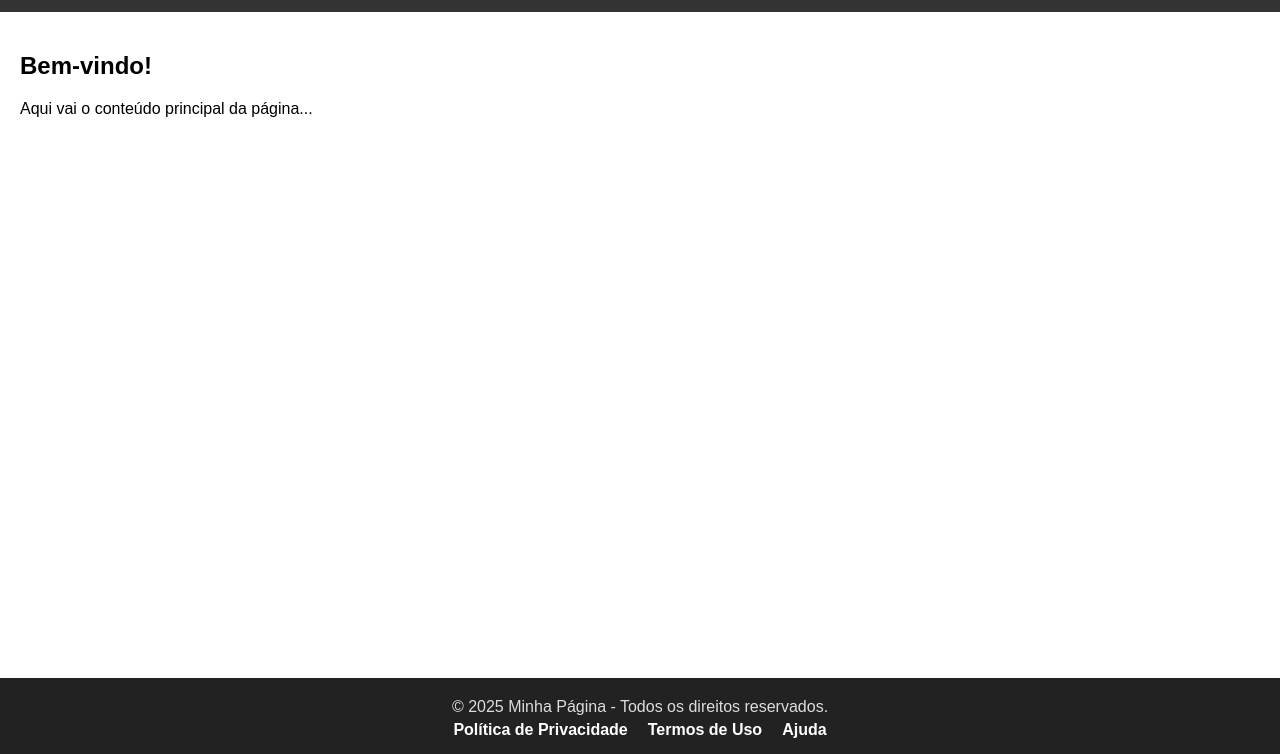
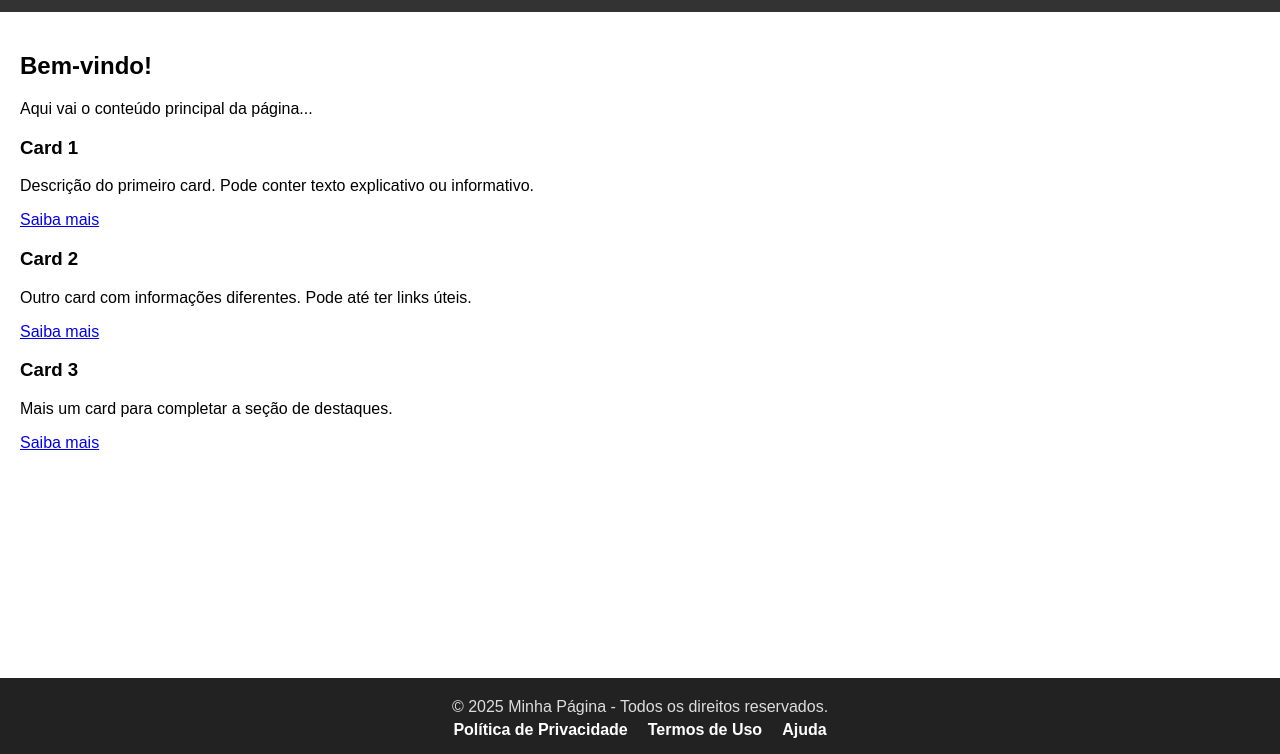
Before and after one commit to Bemtutuvi/atividade-branchs, a plain HTML site: page index.html in a window 1280 px wide. Shown: the part 46-800 px from the top of the page. Drawn offline with Linux system fonts and the light colour scheme.

Commit message:
cards html

```diff
--- a/index.html
+++ b/index.html
@@ -22,6 +22,26 @@
   <main>
     <h2>Bem-vindo!</h2>
     <p>Aqui vai o conteúdo principal da página...</p>
+
+    <section class="cards">
+      <div class="card">
+        <h3>Card 1</h3>
+        <p>Descrição do primeiro card. Pode conter texto explicativo ou informativo.</p>
+        <a href="#">Saiba mais</a>
+      </div>
+
+      <div class="card">
+        <h3>Card 2</h3>
+        <p>Outro card com informações diferentes. Pode até ter links úteis.</p>
+        <a href="#">Saiba mais</a>
+      </div>
+
+      <div class="card">
+        <h3>Card 3</h3>
+        <p>Mais um card para completar a seção de destaques.</p>
+        <a href="#">Saiba mais</a>
+      </div>
+    </section>
   </main>
 
   <footer>
```
